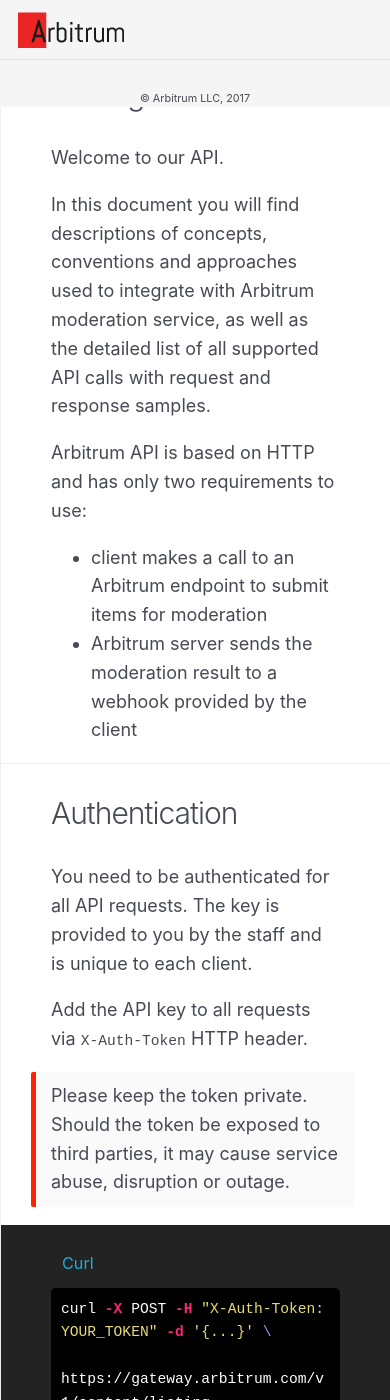
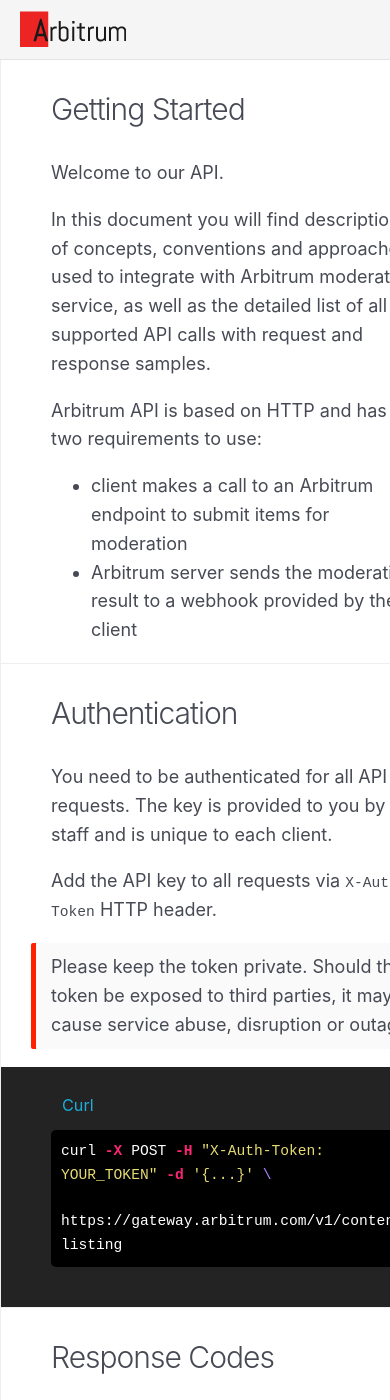
Before and after one commit to BalaclavaLab/arbitrum-api-documentation, a Jekyll site: the page built from index.html, in a window 390 px wide and 1400 px high. Built offline with Jekyll 4.4.1, drawn with Linux system fonts in a browser that asks for light colours; nearby versions of some CDN libraries; some of the changed text lies outside the part shown.

Commit message:
responsive and general style fixes

```diff
--- a/_layouts/default.html
+++ b/_layouts/default.html
@@ -23,8 +23,7 @@
 	<body>
 		<header>
 			<h1>
-				<!--<a href="/">Arbitrum</a>&lt;!&ndash;<img src="/images/logo.svg" height="40" alt="{{ site.title }} logo">&ndash;&gt;-->
-				<img src="/images/arbitrum_api_logo_no_background.png" style="height: 36px" alt="{{ site.title }} logo">
+				<a href="/"><img src="/images/logo_transparent.png" width="106" height="36" alt="{{ site.title }} logo"></a>
 				<button type="button" class="open-nav" id="open-nav"></button>
 			</h1>
 
@@ -36,7 +35,7 @@
 			{% include sidebar.html %}
 
 			<p class="copyright">
-				&copy; Arbitrum LLC, {{ site.time | date: "%Y" }}
+				&copy; {{ site.time | date: "%Y" }} Arbitrum, Inc.
 			</p>
 		</header>
 		<div class="main">
--- a/_sass/_custom.scss
+++ b/_sass/_custom.scss
@@ -1,26 +1,8 @@
 header {
-
   h1 {
-    $shade: transparent;
-
-    background: $shade;
+    background: transparent;
   }
   h1 > a {
-    $color: black;
-    $contrast: red;
-
-    padding: 0 20px;
-    color: $color;
-    font-size: 1.5em;
-    font-weight: initial;
-    letter-spacing: 1px;
-
-    &:first-letter {
-      color: $contrast;
-    }
-    &:hover {
-      text-decoration: none;
-      color: lighten($color, 20%);
-    }
+    margin: 0 20px;
   }
 }
--- a/_sass/_main.scss
+++ b/_sass/_main.scss
@@ -16,7 +16,11 @@ html {
 }
 
 @media (max-width: $mobile-break) {
-	.sidebar, header > form {
+	body, header {
+	  min-width: 480px;
+	}
+
+	.sidebar, header > form, header > .copyright {
 		display: none;
 	}
 
@@ -29,7 +33,7 @@ html {
 	}
 
 	body .main {
-		margin: 45px 0 0 0;
+		margin: 60px 0 0 0;
 	}
 }
 
@@ -44,7 +48,8 @@ body {
 		overflow: hidden;
 
 		.sidebar,
-		header > form {
+		header > form,
+		header > .copyright {
 			display: block;
 		}
 
@@ -134,6 +139,7 @@ dl dt {
 	font-weight: bold;
 	position: relative;
 	top: 20px;
+	word-wrap: break-word;
 }
 
 dl dd {
@@ -250,10 +256,6 @@ h3 .endpoint {
 	.description {
 		color: #aaa;
 		margin-top: -11px;
-	}
-
-	@media (max-width: $mobile-break) {
-		margin: 0;
 	}
 }
 
@@ -455,11 +457,6 @@ header {
 		@include flex-direction(row);
 		@include align-items(center);
 		border-bottom: 1px solid rgba(0, 0, 0, 0.075);
-
-		img {
-			height: 26px;
-			margin: 0 18px;
-		}
 	}
 
 	.open-nav {
@@ -471,6 +468,9 @@ header {
 		position: absolute;
 		border-radius: 2px;
 		cursor: pointer;
+		right: 20px;
+		width: 24px;
+		height: 24px;
 
 		&:focus {
 			outline: none;
@@ -482,7 +482,7 @@ header {
 		}
 	}
 
-	@media (min-width: $mobile-break) {
+	@media (min-width: #{$mobile-break + 1}) {
 		background-color: transparent;
 		width: $nav-width;
 		right: auto;
```
Also changed, not shown: _documentation/response_codes.md (+0 -1 lines), images/logo_transparent.png (renamed from images/arbitrum_api_logo_no_background.png), images/menu.svg, 2 other files.
